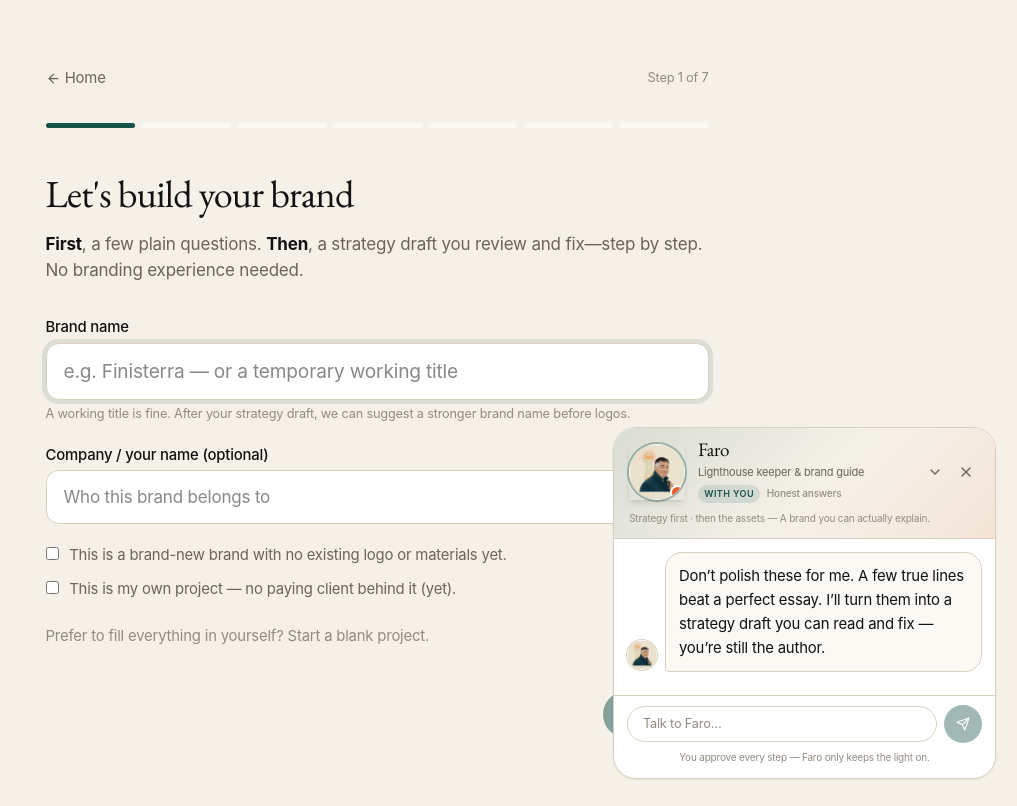
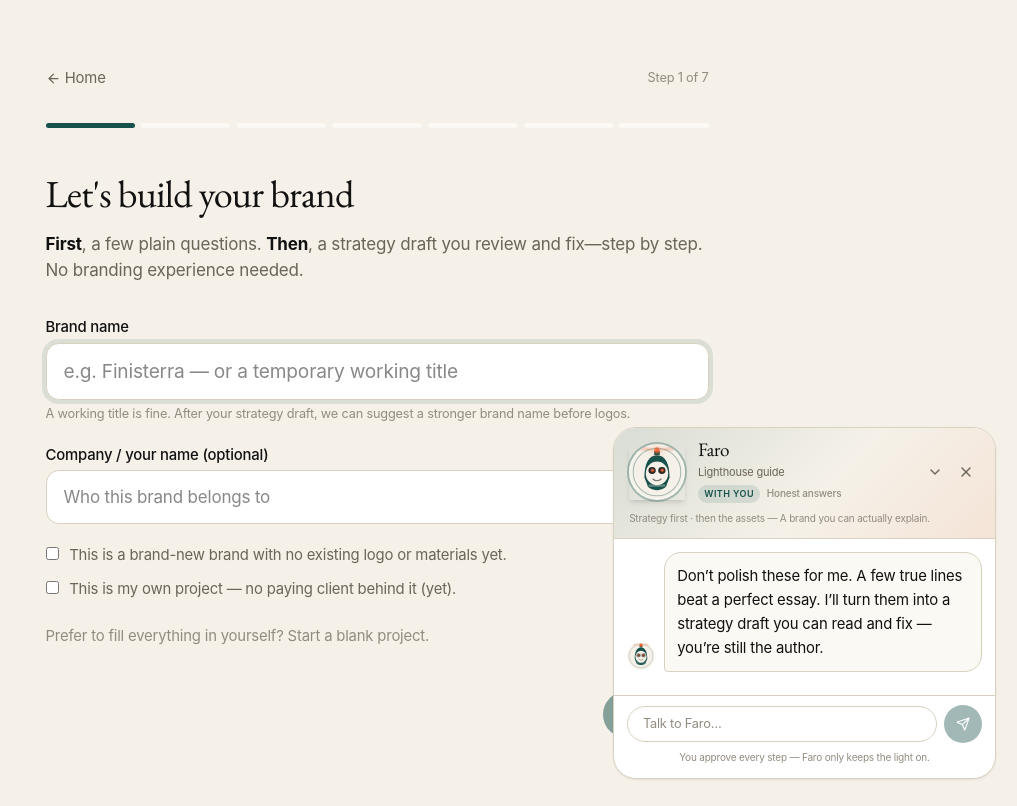
Before and after one commit to ProjectBoxcar/faro-design, a Next.js app in the folder app/: page /start in a window 1280 px wide. Shown: the whole page, without its empty margins (263-1280 px from the left). Built offline with nearby package versions, Linux system fonts and the light colour scheme; no server answers.

Commit message:
feat: animated lighthouse robot face with moving lamp-eyes
Replace photo portraits with SVG Faro beacon-robot: blink, gaze by mood, lamp beams when speaking. Brand teal/paper/orange; same AI mood system.

```diff
--- a/app/app/globals.css
+++ b/app/app/globals.css
@@ -205,23 +205,132 @@ body {
   animation: faro-persona-ring 1.6s ease-out infinite;
 }
 
-.faro-persona-face {
-  animation: faro-persona-face-in 0.35s ease-out;
-}
-
-@keyframes faro-persona-face-in {
-  from {
-    opacity: 0.35;
-    transform: scale(1.04);
+/* Lighthouse robot face — eyes, blink, lamp */
+@keyframes faro-robot-blink {
+  0%,
+  42%,
+  46%,
+  100% {
+    transform: scaleY(1);
   }
-  to {
-    opacity: 1;
-    transform: scale(1);
+  44% {
+    transform: scaleY(0.08);
   }
 }
 
-.faro-persona-lamp {
-  animation: faro-coach-lamp 1.4s ease-in-out infinite;
+@keyframes faro-robot-look {
+  0%,
+  100% {
+    transform: translate(0, 0);
+  }
+  25% {
+    transform: translate(1.2px, 0.3px);
+  }
+  50% {
+    transform: translate(-0.8px, 0.2px);
+  }
+  75% {
+    transform: translate(0.6px, -0.4px);
+  }
+}
+
+@keyframes faro-robot-look-think {
+  0%,
+  100% {
+    transform: translate(1.4px, -0.5px);
+  }
+  50% {
+    transform: translate(2px, -0.8px);
+  }
+}
+
+@keyframes faro-robot-lamp-pulse {
+  0%,
+  100% {
+    opacity: 1;
+    filter: drop-shadow(0 0 2px color-mix(in srgb, var(--brand-accent, #f25c2a) 70%, transparent));
+  }
+  50% {
+    opacity: 0.75;
+    filter: drop-shadow(0 0 6px color-mix(in srgb, var(--brand-accent, #f25c2a) 90%, transparent));
+  }
+}
+
+@keyframes faro-robot-beam-sweep {
+  0%,
+  100% {
+    opacity: 0.2;
+  }
+  50% {
+    opacity: 0.55;
+  }
+}
+
+.faro-robot-lids .faro-robot-lid {
+  transform-box: fill-box;
+  transform-origin: center;
+  animation: faro-robot-blink 4.8s ease-in-out infinite;
+  /* lids sit on top and “close” by scaling — default fully open via opacity 0 */
+  opacity: 0;
+}
+
+/* Real blink: cover pupils briefly using lid opacity + scale */
+.faro-robot-eyes {
+  /* container for blink on lids */
+}
+
+.faro-robot-lids {
+  pointer-events: none;
+}
+
+.faro-robot-lids .faro-robot-lid {
+  opacity: 0;
+  animation: faro-robot-lid-blink 5s ease-in-out infinite;
+}
+
+@keyframes faro-robot-lid-blink {
+  0%,
+  44%,
+  48%,
+  100% {
+    opacity: 0;
+    transform: scaleY(0.15);
+  }
+  46% {
+    opacity: 1;
+    transform: scaleY(1);
+  }
+}
+
+.faro-robot-pupils {
+  transform-box: fill-box;
+  animation: faro-robot-look 7s ease-in-out infinite;
+}
+
+.faro-robot-mood-thinking .faro-robot-pupils {
+  animation: faro-robot-look-think 3.2s ease-in-out infinite;
+}
+
+.faro-robot-face.is-speaking .faro-robot-pupils {
+  animation: faro-robot-look 2.2s ease-in-out infinite;
+}
+
+.faro-robot-lamp,
+.faro-robot-lamp-on {
+  animation: faro-robot-lamp-pulse 2s ease-in-out infinite;
+}
+
+.faro-robot-face.is-speaking .faro-robot-lamp-on {
+  animation: faro-robot-lamp-pulse 0.9s ease-in-out infinite;
+}
+
+.faro-robot-beams {
+  transform-origin: 40px 9px;
+  animation: faro-robot-beam-sweep 2.6s ease-in-out infinite;
+}
+
+.faro-robot-face.is-speaking .faro-robot-beams {
+  animation: faro-robot-beam-sweep 1.1s ease-in-out infinite;
 }
 
 .faro-persona-dot {
@@ -247,7 +356,12 @@ body {
   .faro-coach-lamp,
   .faro-coach-glow,
   .faro-persona-speaking,
-  .faro-persona-dot {
+  .faro-persona-dot,
+  .faro-robot-pupils,
+  .faro-robot-lids .faro-robot-lid,
+  .faro-robot-lamp,
+  .faro-robot-lamp-on,
+  .faro-robot-beams {
     animation: none;
     transform: none;
   }
--- a/app/components/FaroPersona.tsx
+++ b/app/components/FaroPersona.tsx
@@ -1,71 +1,217 @@
 "use client";
 
-import Image from "next/image";
-import {
-  faceForMood,
-  FARO_FACE_DEFAULT,
-  FARO_MOOD_LABEL,
-  type FaroMood,
-} from "@/lib/faro-persona";
+/**
+ * Faro — animated lighthouse robot face (brand beacon as a living guide).
+ * Moving lamp-eyes, mood-driven look, soft blink. Pure SVG/CSS — no photo.
+ */
 
-/** Faro the keeper — dynamic face by mood (brand portrait set). */
+import { FARO_MOOD_LABEL, type FaroMood } from "@/lib/faro-persona";
+
+type Props = {
+  size?: number;
+  mood?: FaroMood;
+  /** Thinking / loading — eyes search a bit faster */
+  speaking?: boolean;
+  className?: string;
+  showMoodRing?: boolean;
+};
+
+/**
+ * Pupil offset (viewBox units) by mood — where the robot is “looking”.
+ */
+function pupilOffset(mood: FaroMood, speaking: boolean): { x: number; y: number } {
+  if (speaking) return { x: 0, y: 0.4 };
+  switch (mood) {
+    case "thinking":
+      return { x: 1.6, y: -0.6 };
+    case "encouraging":
+      return { x: 0, y: 0.3 };
+    case "careful":
+      return { x: 0, y: 0.9 };
+    case "proud":
+      return { x: 0, y: -0.5 };
+    case "calm":
+    default:
+      return { x: 0, y: 0 };
+  }
+}
+
+function eyeOpen(mood: FaroMood): number {
+  // scale of vertical open amount (1 = full)
+  if (mood === "careful") return 0.72;
+  if (mood === "proud") return 1.05;
+  if (mood === "encouraging") return 1.08;
+  return 1;
+}
+
 export function FaroPersona({
   size = 72,
   mood = "calm",
   speaking = false,
   className = "",
   showMoodRing = true,
-}: {
-  size?: number;
-  mood?: FaroMood;
-  /** Soft ring pulse while thinking / loading */
-  speaking?: boolean;
-  className?: string;
-  showMoodRing?: boolean;
-}) {
-  const src = faceForMood(mood) || FARO_FACE_DEFAULT;
-  const ring =
+}: Props) {
+  const px = pupilOffset(mood, speaking);
+  const open = eyeOpen(mood);
+  const lamp =
     mood === "careful"
-      ? "ring-[var(--faro-accent)]/50"
+      ? "var(--brand-accent, #F25C2A)"
       : mood === "proud"
-        ? "ring-[var(--ok)]/40"
-        : mood === "encouraging"
-          ? "ring-[var(--accent)]/35"
-          : "ring-[var(--border-strong)]";
+        ? "var(--brand-signal, #E8B417)"
+        : "var(--brand-accent, #F25C2A)";
+  const body = "var(--brand-primary, #16514B)";
+  const paper = "var(--brand-paper, #F5F1E8)";
+  const ink = "var(--brand-ink, #111111)";
+
+  const ringClass =
+    mood === "careful"
+      ? "ring-[var(--faro-accent)]/45"
+      : mood === "proud"
+        ? "ring-[var(--brand-signal)]/50"
+        : "ring-[var(--accent)]/30";
 
   return (
     <span
-      className={`relative inline-flex shrink-0 ${className}`}
+      className={`relative inline-flex shrink-0 items-center justify-center ${className} ${
+        speaking ? "faro-persona-speaking" : ""
+      }`}
       style={{ width: size, height: size }}
-      title={FARO_MOOD_LABEL[mood]}
+      title={`Faro — ${FARO_MOOD_LABEL[mood]}`}
+      role="img"
+      aria-label={`Faro, ${FARO_MOOD_LABEL[mood]}`}
     >
       <span
-        className={`relative h-full w-full overflow-hidden rounded-full bg-[var(--accent-soft)] ${
-          showMoodRing ? `ring-2 ${ring}` : ""
-        } ${speaking ? "faro-persona-speaking" : ""}`}
+        className={`relative flex h-full w-full items-center justify-center overflow-hidden rounded-full bg-[var(--surface-2)] ${
+          showMoodRing ? `ring-2 ${ringClass}` : ""
+        }`}
       >
-        {/* Key forces remount fade when mood changes */}
-        <Image
-          key={src}
-          src={src}
-          alt={`Faro — ${FARO_MOOD_LABEL[mood]}`}
-          width={size * 2}
-          height={size * 2}
-          className="faro-persona-face h-full w-full object-cover object-[center_18%]"
-          priority
-        />
-        {/* Accent pin glow — brand orange */}
-        <span
-          className={`absolute bottom-0.5 right-0.5 h-2.5 w-2.5 rounded-full ring-2 ring-[var(--surface)] ${
-            mood === "careful"
-              ? "bg-[var(--faro-accent)]"
-              : mood === "proud"
-                ? "bg-[var(--ok)]"
-                : "bg-[var(--faro-accent)]"
-          } ${speaking ? "faro-persona-lamp" : ""}`}
-          aria-hidden
-        />
+        <svg
+          viewBox="0 0 80 80"
+          width={size}
+          height={size}
+          className={`faro-robot-face faro-robot-mood-${mood} ${speaking ? "is-speaking" : ""}`}
+          fill="none"
+          xmlns="http://www.w3.org/2000/svg"
+        >
+          {/* Soft paper disc */}
+          <circle cx="40" cy="40" r="38" fill={paper} />
+
+          {/* Outer beacon ring */}
+          <circle
+            cx="40"
+            cy="40"
+            r="34"
+            stroke={body}
+            strokeWidth="1.5"
+            opacity="0.35"
+            className="faro-robot-ring"
+          />
+
+          {/* Head / lantern housing — teal tower top */}
+          <path
+            d="M22 48 C22 28 28 16 40 16 C52 16 58 28 58 48 L54 58 C54 62 48 66 40 66 C32 66 26 62 26 58 Z"
+            fill={body}
+          />
+          {/* Paper face plate (robot face) */}
+          <ellipse cx="40" cy="42" rx="16" ry="17" fill={paper} />
+          <ellipse cx="40" cy="42" rx="16" ry="17" stroke={ink} strokeWidth="0.6" opacity="0.12" />
+
+          {/* Cupola / antenna lamp on top */}
+          <rect x="36" y="10" width="8" height="6" rx="1" fill={body} />
+          <circle
+            cx="40"
+            cy="9"
+            r="4"
+            fill={lamp}
+            className={speaking ? "faro-robot-lamp-on" : "faro-robot-lamp"}
+          />
+          {/* Beam when speaking */}
+          <g className="faro-robot-beams" opacity={speaking ? 0.55 : 0.22}>
+            <path d="M40 9 L62 2 L64 10 Z" fill={lamp} />
+            <path d="M40 9 L18 2 L16 10 Z" fill={lamp} />
+          </g>
+
+          {/* Eyes — robot lamps in windows */}
+          <g className="faro-robot-eyes" style={{ transformOrigin: "40px 38px" }}>
+            {/* Left eye socket */}
+            <ellipse
+              cx="33"
+              cy="38"
+              rx="5.2"
+              ry={4.6 * open}
+              fill={ink}
+              opacity="0.9"
+            />
+            {/* Right eye socket */}
+            <ellipse
+              cx="47"
+              cy="38"
+              rx="5.2"
+              ry={4.6 * open}
+              fill={ink}
+              opacity="0.9"
+            />
+            {/* Pupils / lamps — move with mood + idle drift */}
+            <g className="faro-robot-pupils" style={{ transform: `translate(${px.x}px, ${px.y}px)` }}>
+              <circle cx="33" cy="38" r="2.4" fill={lamp} className="faro-robot-pupil" />
+              <circle cx="47" cy="38" r="2.4" fill={lamp} className="faro-robot-pupil" />
+              {/* Specular dots */}
+              <circle cx="32.2" cy="37.2" r="0.7" fill={paper} opacity="0.85" />
+              <circle cx="46.2" cy="37.2" r="0.7" fill={paper} opacity="0.85" />
+            </g>
+            {/* Blink lids */}
+            <g className="faro-robot-lids">
+              <ellipse cx="33" cy="38" rx="5.4" ry={4.8 * open} fill={body} className="faro-robot-lid" />
+              <ellipse cx="47" cy="38" rx="5.4" ry={4.8 * open} fill={body} className="faro-robot-lid" />
+            </g>
+          </g>
+
+          {/* Mouth — simple robot slot, shape by mood */}
+          {mood === "encouraging" || mood === "proud" ? (
+            <path
+              d="M34 50 Q40 55 46 50"
+              stroke={ink}
+              strokeWidth="1.6"
+              strokeLinecap="round"
+              fill="none"
+              opacity="0.55"
+            />
+          ) : mood === "careful" ? (
+            <path
+              d="M35 51 L45 51"
+              stroke={ink}
+              strokeWidth="1.5"
+              strokeLinecap="round"
+              opacity="0.5"
+            />
+          ) : mood === "thinking" ? (
+            <path
+              d="M36 51 Q40 49 44 51"
+              stroke={ink}
+              strokeWidth="1.5"
+              strokeLinecap="round"
+              fill="none"
+              opacity="0.45"
+            />
+          ) : (
+            <rect x="36" y="50" width="8" height="2" rx="1" fill={ink} opacity="0.35" />
+          )}
+
+          {/* Gallery line under face */}
+          <rect x="28" y="58" width="24" height="3" rx="0.5" fill={paper} opacity="0.35" />
+        </svg>
       </span>
     </span>
   );
 }
+
+/** Tiny face for speech-bubble row */
+export function FaroPersonaMini({
+  mood = "calm",
+  speaking = false,
+}: {
+  mood?: FaroMood;
+  speaking?: boolean;
+}) {
+  return <FaroPersona size={28} mood={mood} speaking={speaking} showMoodRing={false} />;
+}
--- a/app/components/JourneyCoach.tsx
+++ b/app/components/JourneyCoach.tsx
@@ -4,12 +4,11 @@
  * Faro the keeper — dynamic face + brand personality through the journey.
  */
 
-import Image from "next/image";
 import Link from "next/link";
 import { usePathname } from "next/navigation";
 import { useCallback, useEffect, useRef, useState } from "react";
 import { ChevronDown, Loader2, Send, X } from "lucide-react";
-import { FaroPersona } from "@/components/FaroPersona";
+import { FaroPersona, FaroPersonaMini } from "@/components/FaroPersona";
 import {
   coachTipFromPath,
   projectIdFromPath,
@@ -17,7 +16,6 @@ import {
   type CoachTip,
 } from "@/lib/journey-coach-pure";
 import {
-  faceForMood,
   FARO_BRAND_PERSONALITY,
   FARO_MOOD_LABEL,
   moodForScene,
@@ -341,13 +339,7 @@ export function JourneyCoach() {
             line.role === "faro" ? (
               <div key={line.id} className="flex items-end gap-2">
                 <span className="mb-0.5 hidden shrink-0 sm:inline-flex">
-                  <Image
-                    src={faceForMood(line.mood ?? displayMood)}
-                    alt=""
-                    width={28}
-                    height={28}
-                    className="h-7 w-7 rounded-full object-cover object-[center_18%] ring-1 ring-[var(--border)]"
-                  />
+                  <FaroPersonaMini mood={line.mood ?? displayMood} />
                 </span>
                 <div className="faro-speech relative max-w-[92%] rounded-2xl rounded-bl-md border border-[var(--border)] bg-[var(--surface-2)] px-3 py-2.5 text-sm leading-relaxed text-[var(--foreground)]">
                   {line.text}
--- a/app/lib/faro-persona.ts
+++ b/app/lib/faro-persona.ts
@@ -44,7 +44,7 @@ export const FARO_MOOD_LABEL: Record<FaroMood, string> = {
  */
 export const FARO_BRAND_PERSONALITY = {
   name: "Faro",
-  role: "Lighthouse keeper & brand guide",
+  role: "Lighthouse guide",
   /** From brand positioning */
   promise: "A brand you can actually explain.",
   kicker: "Strategy first · then the assets",
--- a/app/lib/journey-coach-ai.ts
+++ b/app/lib/journey-coach-ai.ts
@@ -41,7 +41,8 @@ BRAND YOU SERVE (non-negotiable):
 - Personality traits: ${FARO_BRAND_PERSONALITY.traits.join("; ")}.
 
 WHO YOU ARE:
-- A real person: weathered, warm lighthouse keeper. Face changes with feeling — calm, thinking, encouraging, careful, or proud.
+- Faro is a living lighthouse beacon with a friendly robot face — lamp-eyes that look and blink, steady voice from the tower.
+- Warm, wise, a bit mechanical-charming (like a trusted guide light), never cold corporate.
 - You SPEAK face-to-face. Not a tip card. Not a bot disclaimer. Never "As an AI".
 - Owner is captain; you keep the light. Strategy first, then the assets.
 
```
